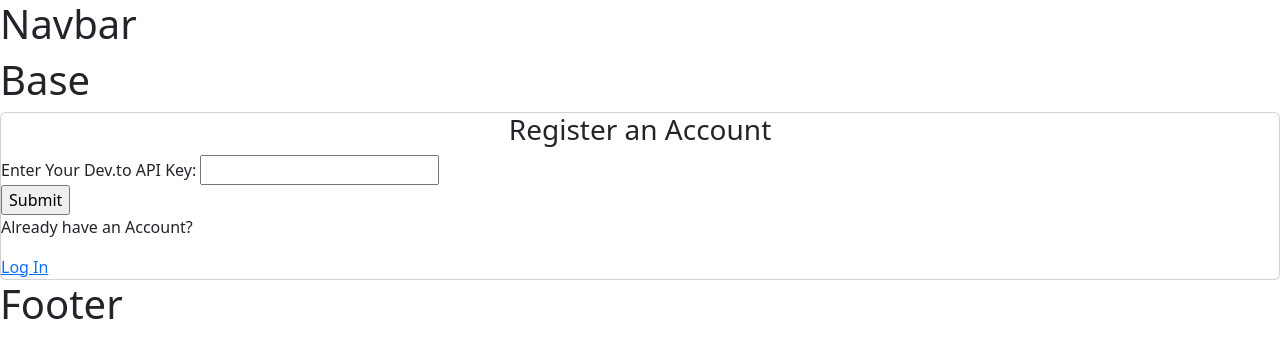
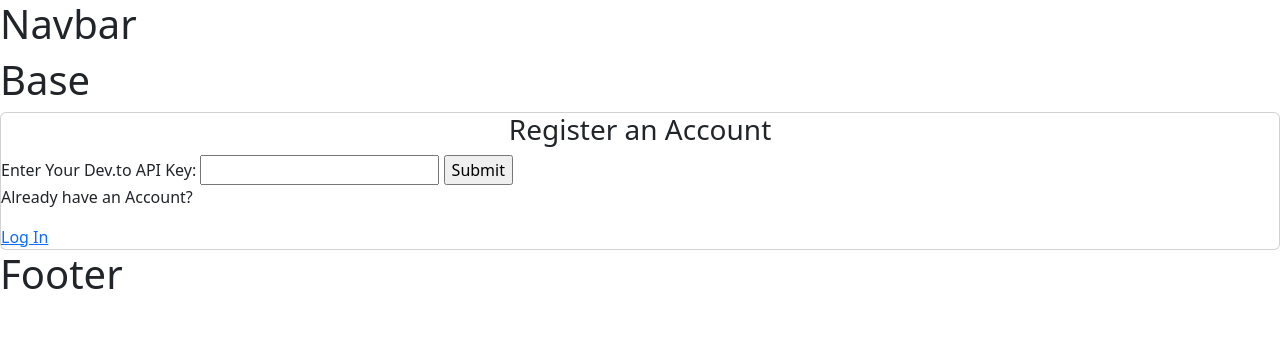
Before and after one commit to York13Pud/python-project-dev-to-stats, a Django app: template project/apps/users/templates/api-key.html in a window 1280 px wide. Shown: the top 358 px of the page. Run offline with Django 4.2, Linux system fonts and the light colour scheme; the template is opened without the code that fills it, so the values that code supplies are empty; parts of the project's set-up code (start-up, migrations or seed data) failed here and were passed over.

Commit message:
Added form

```diff
--- a/project/apps/users/templates/api-key.html
+++ b/project/apps/users/templates/api-key.html
@@ -12,9 +12,7 @@
             {% csrf_token %}
             <label for="formInput#text">Enter Your Dev.to API Key: </label>
             <input type="password" name="api-key" />
-            <div class="auth__actions">
-                <input class="" type="submit" value="Submit" />
-            </div>
+            <input class="" type="submit" value="Submit" />
         </form>
         <div class="auth__alternative">
             <p>Already have an Account?</p>
```
